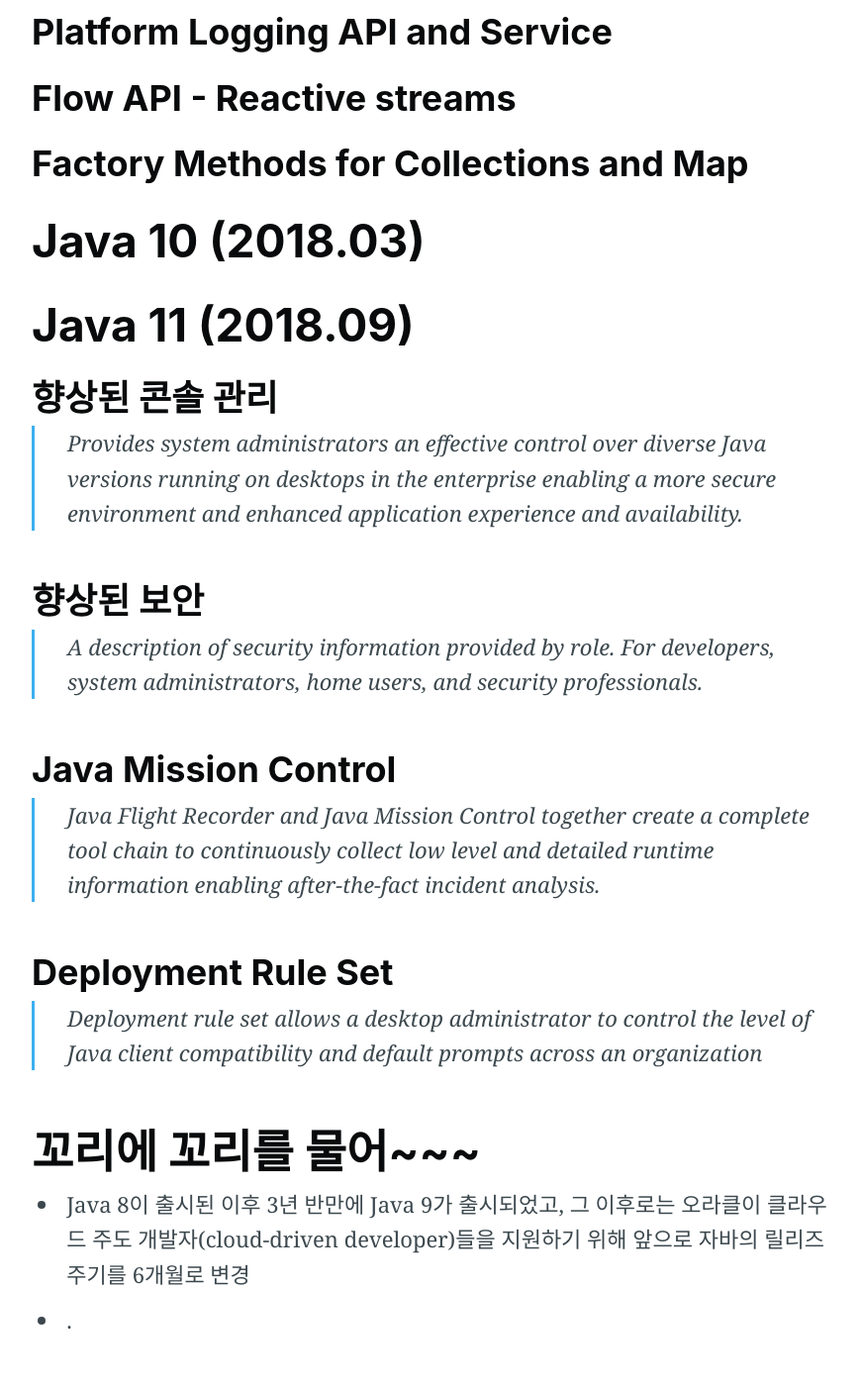
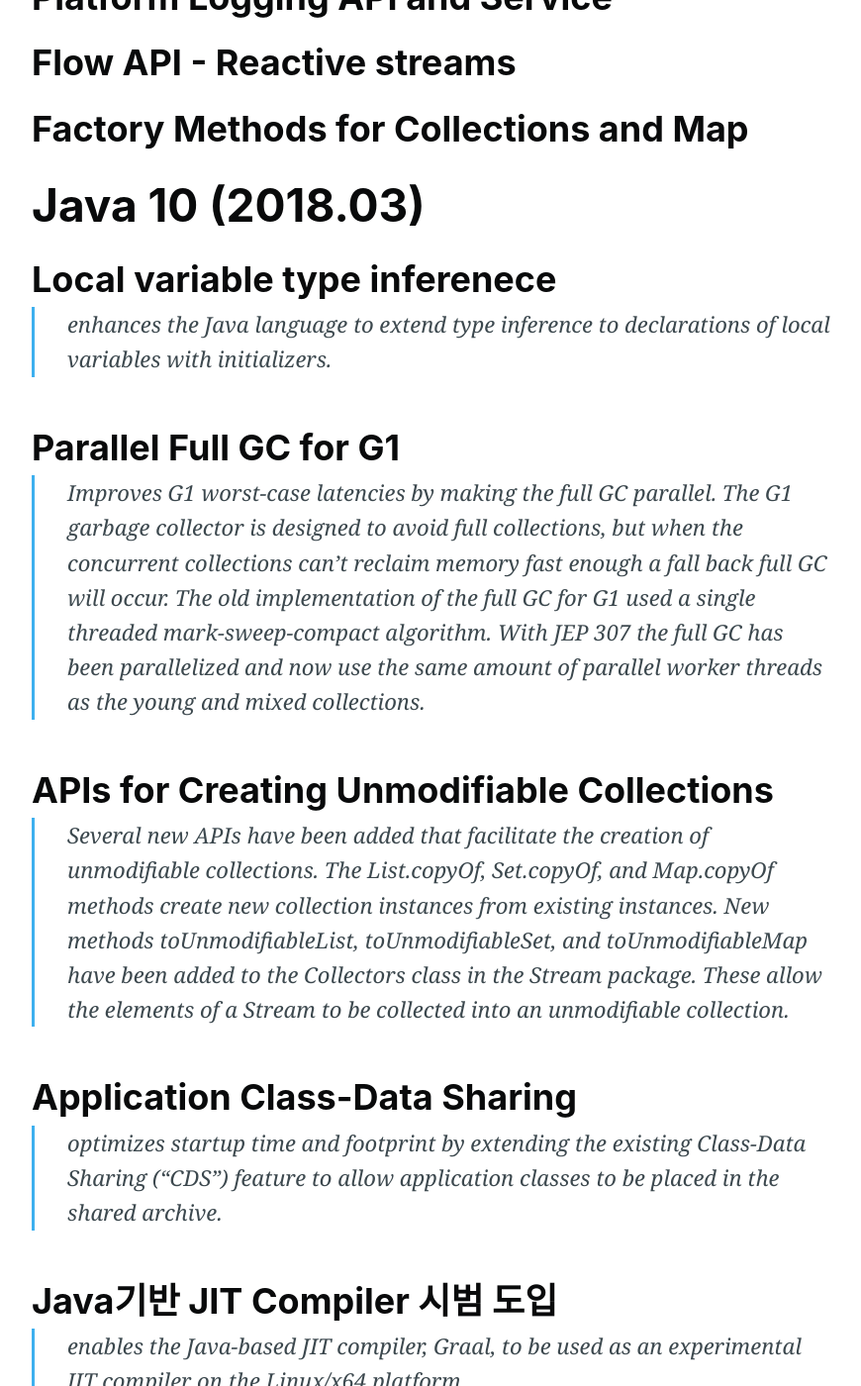
Before and after one commit to LOG-INFO/heechanYang.github.io, a Jekyll site: the page built from _posts/2018-12-04-Java 8_9_10.md, in a window 1280 px wide and 1400 px high, scrolled down 5516 px. Shown: the whole window at 99% size, without its empty margins (188-1058 px from the left). Built offline with Jekyll 4.4.1, drawn with Linux system fonts in a browser that asks for light colours; nearby versions of some CDN libraries; comment, search, counter and statistics services are not loaded; some of the changed text lies outside the part shown.

Commit message:
[ADD] Java 10

```diff
--- a/_posts/2018-12-04-Java 8_9_10.md
+++ b/_posts/2018-12-04-Java 8_9_10.md
@@ -180,6 +180,27 @@ processHandle.destroy();
 
 # Java 10 (2018.03)
 
+## Local variable type inferenece
+
+> enhances the Java language to extend type inference to declarations of local variables with initializers.
+
+## Parallel Full GC for G1
+
+> Improves G1 worst-case latencies by making the full GC parallel. The G1 garbage collector is designed to avoid full collections, but when the concurrent collections can't reclaim memory fast enough a fall back full GC will occur. The old implementation of the full GC for G1 used a single threaded mark-sweep-compact algorithm. With JEP 307 the full GC has been parallelized and now use the same amount of parallel worker threads as the young and mixed collections.
+
+## APIs for Creating Unmodifiable Collections
+
+> Several new APIs have been added that facilitate the creation of unmodifiable collections. The List.copyOf, Set.copyOf, and Map.copyOf methods create new collection instances from existing instances. New methods toUnmodifiableList, toUnmodifiableSet, and toUnmodifiableMap have been added to the Collectors class in the Stream package. These allow the elements of a Stream to be collected into an unmodifiable collection.
+
+## Application Class-Data Sharing
+> optimizes startup time and footprint by extending the existing Class-Data Sharing ("CDS") feature to allow application classes to be placed in the shared archive.
+
+## Java기반 JIT Compiler 시범 도입
+> enables the Java-based JIT compiler, Graal, to be used as an experimental JIT compiler on the Linux/x64 platform
+
+## Optional.orElseThrow() Method
+
+> A new method orElseThrow has been added to the Optional class. It is synonymous with and is now the preferred alternative to the existing get method.
 
 # Java 11 (2018.09)
 
@@ -199,18 +220,19 @@ processHandle.destroy();
 
 > Deployment rule set allows a desktop administrator to control the level of Java client compatibility and default prompts across an organization
 
-# 꼬리에 꼬리를 물어~~~
-- Java 8이 출시된 이후 3년 반만에 Java 9가 출시되었고, 그 이후로는 오라클이 클라우드 주도 개발자(cloud-driven developer)들을 지원하기 위해 앞으로 자바의 릴리즈 주기를 6개월로 변경
-- .
-
 # 정리
 |a |Java 8|Java 9|Java 10|Java 11|
 |---|---|---|---|---|
 |출시|2014.03|2017.09|2018.03|2018.09|
 |내용|- Lambda Expression<br>- 함수형 인터페이스<br>- Method References<br>- Stream API<br>- New Date/Time API<br>- CompletableFuture API<br>- Nashhorn JavaScript 엔진<br>- 향상된 보안|- Anonymous Class in DiamondOperation<br>- Process API<br>- Platform Logging API and Service<br>- Flow API(Reactive streams)<br>- Factory Methods for Collections<br>|aa|- 향상된 콘솔 관리<br>- 향상된 보안<br>- Java Mission Control<br>- Deployment Rule Set|
 
+# 꼬리에 꼬리를 물어~~~
+- Java 8이 출시된 이후 3년 반만에 Java 9가 출시되었고, 그 이후로는 오라클이 클라우드 주도 개발자(cloud-driven developer)들을 지원하기 위해 앞으로 자바의 릴리즈 주기를 6개월로 변경
+- JIT Compiler (Just-In-Time Compiler)
+
 # 참고 문헌
 - https://www.java.com/ko/download/faq/java8.xml
 - https://www.oracle.com/technetwork/java/javase/overview/java8-2100321.html
 - https://grokonez.com/java-tutorial/java-8
 - http://itstory.tk/entry/Java-10-신규-기능특징-정리
+- http://jusungpark.tistory.com/58
```
Also changed, not shown: other parts of _posts/2018-12-04-Java 8_9_10.md (+1 -1 lines).
